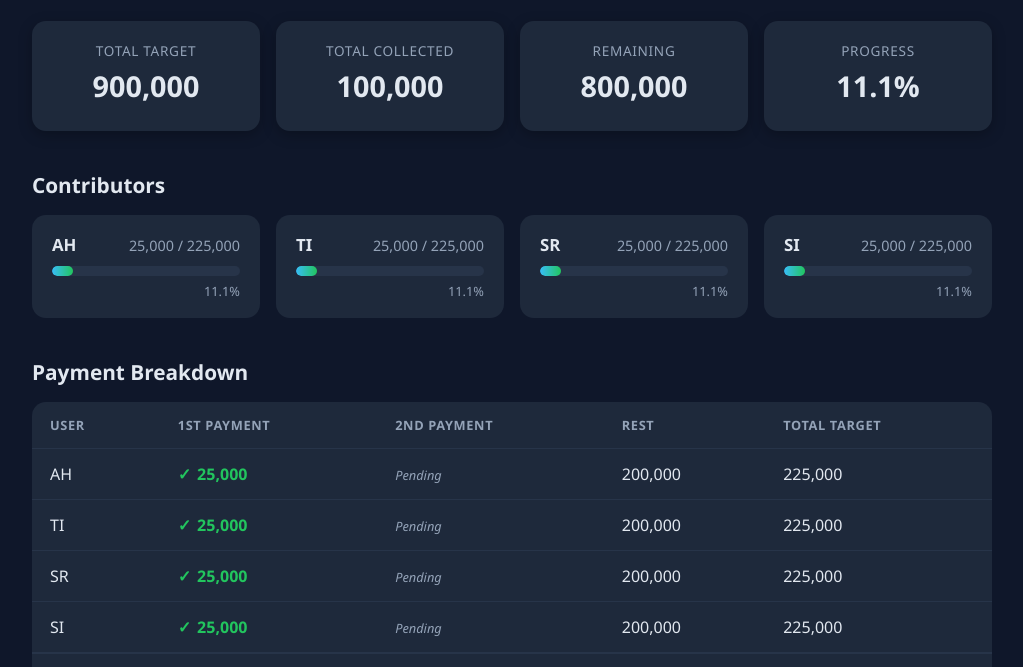
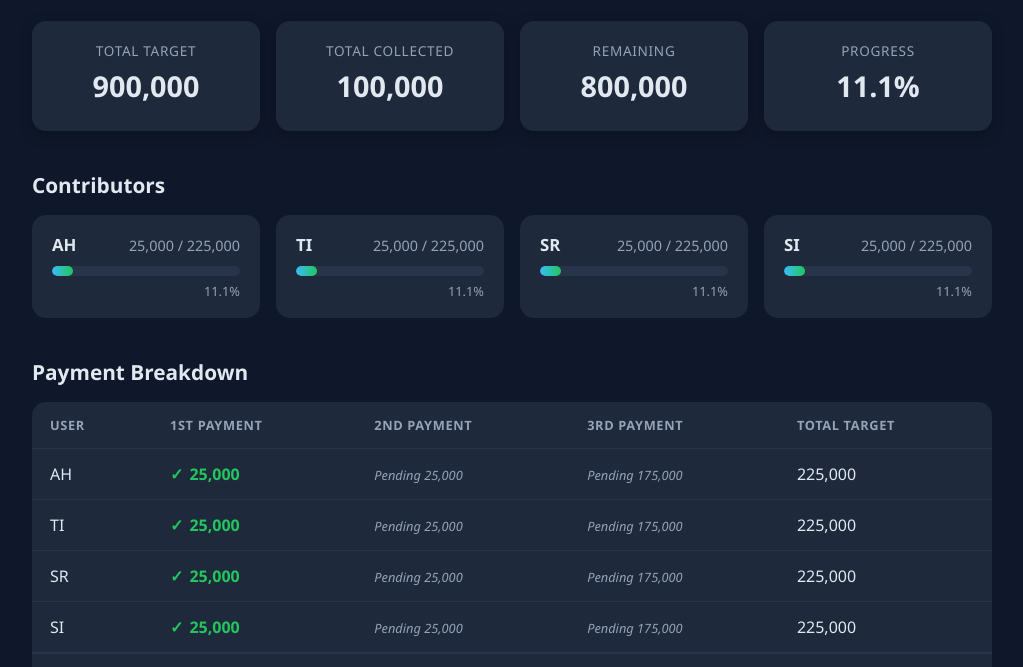
Before and after one commit to sftbjit/fb, a plain HTML site: page index.html in a window 1280 px wide. Shown: the part 133-800 px from the top of the page, without its empty margins (128-1151 px from the left). Drawn offline with Linux system fonts and the light colour scheme.

Commit message:
Add 3rd Payment column; show pending amounts per installment

```diff
--- a/index.html
+++ b/index.html
@@ -33,7 +33,7 @@
               <th>User</th>
               <th>1st Payment</th>
               <th>2nd Payment</th>
-              <th>Rest</th>
+              <th>3rd Payment</th>
               <th>Total Target</th>
             </tr>
           </thead>
--- a/script.js
+++ b/script.js
@@ -1,5 +1,8 @@
 // ---- Data: edit these values to update the site ----
 const TOTAL_TARGET = 900000;
+
+// Planned installment amounts per user, in order (1st, 2nd, 3rd)
+const PAYMENT_PLAN = [25000, 25000, 175000];
 
 const users = [
   { name: "AH", payments: [25000] },
@@ -63,26 +66,30 @@ function renderUsers() {
     .join("");
 }
 
+function installmentCell(paidAmount, plannedAmount) {
+  if (paidAmount > 0) {
+    return `<span class="paid-badge">${currency(paidAmount)}</span>`;
+  }
+  return `<span class="pending-badge">Pending ${currency(plannedAmount)}</span>`;
+}
+
 function renderTable() {
   const perUserTarget = TOTAL_TARGET / users.length;
-  const totals = { p1: 0, p2: 0, rest: 0, target: 0 };
+  const totals = { p1: 0, p2: 0, p3: 0, target: 0 };
 
   const rows = users
     .map((u) => {
-      const [p1 = 0, p2 = 0] = u.payments;
-      const rest = Math.max(perUserTarget - (p1 + p2), 0);
+      const [p1 = 0, p2 = 0, p3 = 0] = u.payments;
       totals.p1 += p1;
       totals.p2 += p2;
-      totals.rest += rest;
+      totals.p3 += p3;
       totals.target += perUserTarget;
-      const p1Cell = p1 > 0 ? `<span class="paid-badge">${currency(p1)}</span>` : "—";
-      const p2Cell = p2 > 0 ? `<span class="paid-badge">${currency(p2)}</span>` : `<span class="pending-badge">Pending</span>`;
       return `
         <tr>
           <td>${u.name}</td>
-          <td>${p1Cell}</td>
-          <td>${p2Cell}</td>
-          <td>${currency(rest)}</td>
+          <td>${installmentCell(p1, PAYMENT_PLAN[0])}</td>
+          <td>${installmentCell(p2, PAYMENT_PLAN[1])}</td>
+          <td>${installmentCell(p3, PAYMENT_PLAN[2])}</td>
           <td>${currency(perUserTarget)}</td>
         </tr>`;
     })
@@ -93,7 +100,7 @@ function renderTable() {
       <td>Total</td>
       <td>${currency(totals.p1)}</td>
       <td>${currency(totals.p2)}</td>
-      <td>${currency(totals.rest)}</td>
+      <td>${currency(totals.p3)}</td>
       <td>${currency(totals.target)}</td>
     </tr>`;
 
```
